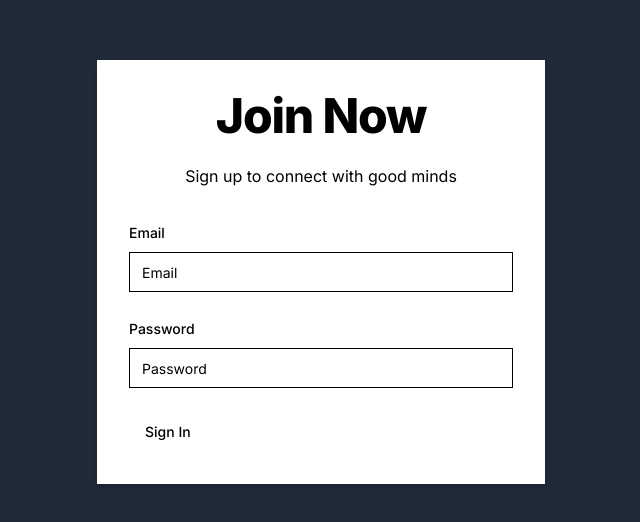
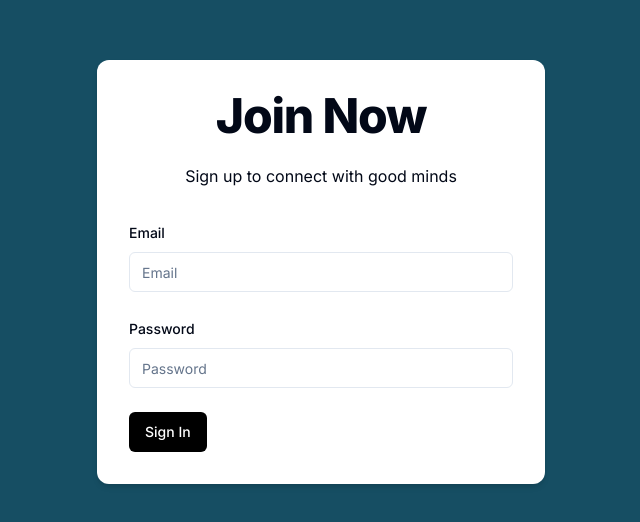
Before and after one commit to arijitdas122001/NextJsBlog, a Next.js app: page /Sign-In in a window 1280 px wide. Shown: the part 128-650 px from the top of the page, without its empty margins (319-959 px from the left). Built offline with nearby package versions, Linux system fonts and the light colour scheme.

Commit message:
all blogs get api modified according to dynamic rendering

```diff
--- a/src/app/(auth)/Sign-In/page.tsx
+++ b/src/app/(auth)/Sign-In/page.tsx
@@ -71,8 +71,8 @@ const page = () => {
         }
     }
   return (
-    <div className="flex justify-center items-center min-h-screen bg-gray-800">
-    <div className="w-full max-w-md p-8 space-y-8 bg-white rounded-lg shadow-md">
+    <div className="flex justify-center items-center min-h-screen bg-cyan-900">
+    <div className="w-full max-w-md p-8 space-y-8 shadow-md bg-white rounded-xl">
       <div className="text-center">
         <h1 className="text-4xl font-extrabold tracking-tight lg:text-5xl mb-6">
           Join Now
@@ -109,7 +109,7 @@ const page = () => {
           </FormItem>
         )}
       />
-      <Button type="submit">
+      <Button type="submit" className="bg-black text-white">
        {signingIn?<Loader/>:"Sign In"}
       </Button>
         </form>
--- a/src/app/(auth)/Sign-up/page.tsx
+++ b/src/app/(auth)/Sign-up/page.tsx
@@ -72,8 +72,8 @@ const page = () => {
     setSigningup(false);
     }
   return (
-    <div className="flex justify-center items-center min-h-screen bg-gray-800">
-      <div className="w-full max-w-md p-8 space-y-8 bg-white rounded-lg shadow-md">
+    <div className="flex justify-center items-center min-h-screen bg-cyan-900">
+      <div className="w-full max-w-md p-8 space-y-8 bg-white shadow-md text-black rounded-3xl">
         <div className="text-center">
           <h1 className="text-4xl font-extrabold tracking-tight lg:text-5xl mb-6">
             Join with the world
@@ -125,7 +125,7 @@ const page = () => {
               onChange={onChangeHandeler}
               placeholder="Upload your image"
             />
-        <Button type="submit">
+        <Button type="submit" className="bg-black text-white">
           {signingup?<Loader/>:"Sign Up"}
         </Button>
           </form>
--- /dev/null
+++ b/src/app/api/(blogs)/AllBlog-Get/[queries]/route.ts
@@ -0,0 +1,40 @@
+import BlogModel from "@/Model/Blog";
+import tags from "@/data/Tagsarray";
+import ApiResponse from "@/utils/ApiResponse";
+import { DbConnect } from "@/utils/DbConnection";
+
+export async function POST(
+    req:Request,
+    {params }: { params: {
+        queries:string
+     } }
+) {
+    await DbConnect();
+    try {
+        const slugString=params?.queries;
+        if(slugString==="all"){
+            const All_Blogs=await BlogModel.find();
+            return Response.json(
+             {
+                 All_Blogs
+
+             },
+             {status:200}
+           )
+    }
+    else{
+      const all_tags=slugString.split('-');
+        console.log(all_tags);
+        const All_Blogs=await BlogModel.find({tags:{$exists:true,$in:all_tags}}).sort({createdAt:-1});
+       return Response.json(
+        {
+            All_Blogs
+
+        },
+        {status:200}
+       )
+    }
+    } catch (error) {
+        return ApiResponse(400,"Error while getting blogs",false);
+    }
+}
--- a/src/app/api/(blogs)/AllBlog-Get/route.ts
+++ /dev/null
@@ -1,19 +0,0 @@
-import BlogModel from "@/Model/Blog";
-import ApiResponse from "@/utils/ApiResponse";
-import { DbConnect } from "@/utils/DbConnection";
-
-export async function GET(){
-    await DbConnect();
-    try {
-        const All_Blogs=await BlogModel.find().sort({createdAt:-1});
-       return Response.json(
-        {
-            All_Blogs
-
-        },
-        {status:200}
-       )
-    } catch (error) {
-        return ApiResponse(400,"Error while getting blogs",false);
-    }
-}
--- a/src/app/api/(blogs)/Blog-Edit/[slugs]/[blogid]/route.ts
+++ b/src/app/api/(blogs)/Blog-Edit/[blogid]/[slugs]/route.ts
@@ -10,6 +10,7 @@ export async function POST(
     await DbConnect();
     try {
         const blog_data=await req.formData();
+        console.log(params);
         const slugString=params.slugs;
         const tags=slugString.split('-');
         const img=blog_data.get("img") as unknown as File
--- a/src/app/blogs/all-blogs/page.tsx
+++ b/src/app/blogs/all-blogs/page.tsx
@@ -27,7 +27,7 @@ const AllBlogs = () => {
         FetchAllBlogs();
     },[])
   return (
-    <div className="flex gap-3 justify-center flex-wrap-reverse">
+    <div className="flex gap-3 justify-center flex-wrap-reverse bg-cyan-900 ">
       <BackgroundBeams/>
         {allBlogs.map((ele:any)=>(
             <Blogcard blog={ele}/>
--- a/src/app/globals.css
+++ b/src/app/globals.css
@@ -1,33 +1,75 @@
-@tailwind base;
+  @tailwind base;
   @tailwind components;
   @tailwind utilities;
+  @layer base {
+    :root {
+      --background: 0 0% 100%;
+      --foreground: 222.2 84% 4.9%;
 
-  :root {
-    --foreground-rgb: 0, 0, 0;
-    --background-start-rgb: 214, 219, 220;
-    --background-end-rgb: 255, 255, 255;
-  }
+      --card: 0 0% 100%;
+      --card-foreground: 222.2 84% 4.9%;
 
-  @media (prefers-color-scheme: dark) {
-    :root {
-      --foreground-rgb: 255, 255, 255;
-      --background-start-rgb: 0, 0, 0;
-      --background-end-rgb: 0, 0, 0;
+      --popover: 0 0% 100%;
+      --popover-foreground: 222.2 84% 4.9%;
+
+      --primary: 222.2 47.4% 11.2%;
+      --primary-foreground: 210 40% 98%;
+
+      --secondary: 210 40% 96.1%;
+      --secondary-foreground: 222.2 47.4% 11.2%;
+
+      --muted: 210 40% 96.1%;
+      --muted-foreground: 215.4 16.3% 46.9%;
+
+      --accent: 210 40% 96.1%;
+      --accent-foreground: 222.2 47.4% 11.2%;
+
+      --destructive: 0 84.2% 60.2%;
+      --destructive-foreground: 210 40% 98%;
+
+      --border: 214.3 31.8% 91.4%;
+      --input: 214.3 31.8% 91.4%;
+      --ring: 222.2 84% 4.9%;
+
+      --radius: 0.5rem;
+    }
+
+    .dark {
+      --background: 222.2 84% 4.9%;
+      --foreground: 210 40% 98%;
+
+      --card: 222.2 84% 4.9%;
+      --card-foreground: 210 40% 98%;
+
+      --popover: 222.2 84% 4.9%;
+      --popover-foreground: 210 40% 98%;
+
+      --primary: 210 40% 98%;
+      --primary-foreground: 222.2 47.4% 11.2%;
+
+      --secondary: 217.2 32.6% 17.5%;
+      --secondary-foreground: 210 40% 98%;
+
+      --muted: 217.2 32.6% 17.5%;
+      --muted-foreground: 215 20.2% 65.1%;
+
+      --accent: 217.2 32.6% 17.5%;
+      --accent-foreground: 210 40% 98%;
+
+      --destructive: 0 62.8% 30.6%;
+      --destructive-foreground: 210 40% 98%;
+
+      --border: 217.2 32.6% 17.5%;
+      --input: 217.2 32.6% 17.5%;
+      --ring: 212.7 26.8% 83.9%;
     }
   }
 
-  body {
-    color: rgb(var(--foreground-rgb));
-    background: linear-gradient(
-        to bottom,
-        transparent,
-        rgb(var(--background-end-rgb))
-      )
-      rgb(var(--background-start-rgb));
-  }
-
-  @layer utilities {
-    .text-balance {
-      text-wrap: balance;
+  @layer base {
+    * {
+      @apply border-border;
+    }
+    body {
+      @apply bg-background text-foreground;
     }
   }
--- a/src/components/Blogcard.tsx
+++ b/src/components/Blogcard.tsx
@@ -1,6 +1,5 @@
 import React from 'react'
 import { CardBody, CardContainer, CardItem } from "@/components/ui/3d-card";
-import { Button } from './ui/button'
 import Image from 'next/image'
 const Blogcard = ({blog}:any) => {
   const{title,sub_title,img}=blog;
--- a/src/components/Post-Form.tsx
+++ b/src/components/Post-Form.tsx
@@ -105,7 +105,7 @@ const Post_Form = ({post}:any) => {
 
   };
   return (
-    <div>
+    <div className="text-black">
       <Form {...form}>
         <form onSubmit={form.handleSubmit(onSubmit)} className="space-y-8">
           <FormField
@@ -178,7 +178,7 @@ const Post_Form = ({post}:any) => {
               <div className="flex gap-5">
                 {tempTagArray.map((ele,i) => (
                   <div
-                    className="bg-gray-400 rounded-lg p-1 font-serif hover:cursor-pointer  "
+                    className="bg-gray-400 rounded-xl p-1 font-serif hover:cursor-pointer  "
                     onClick={() => handelTagClick(ele)}
                     key={i}
                   >
```
